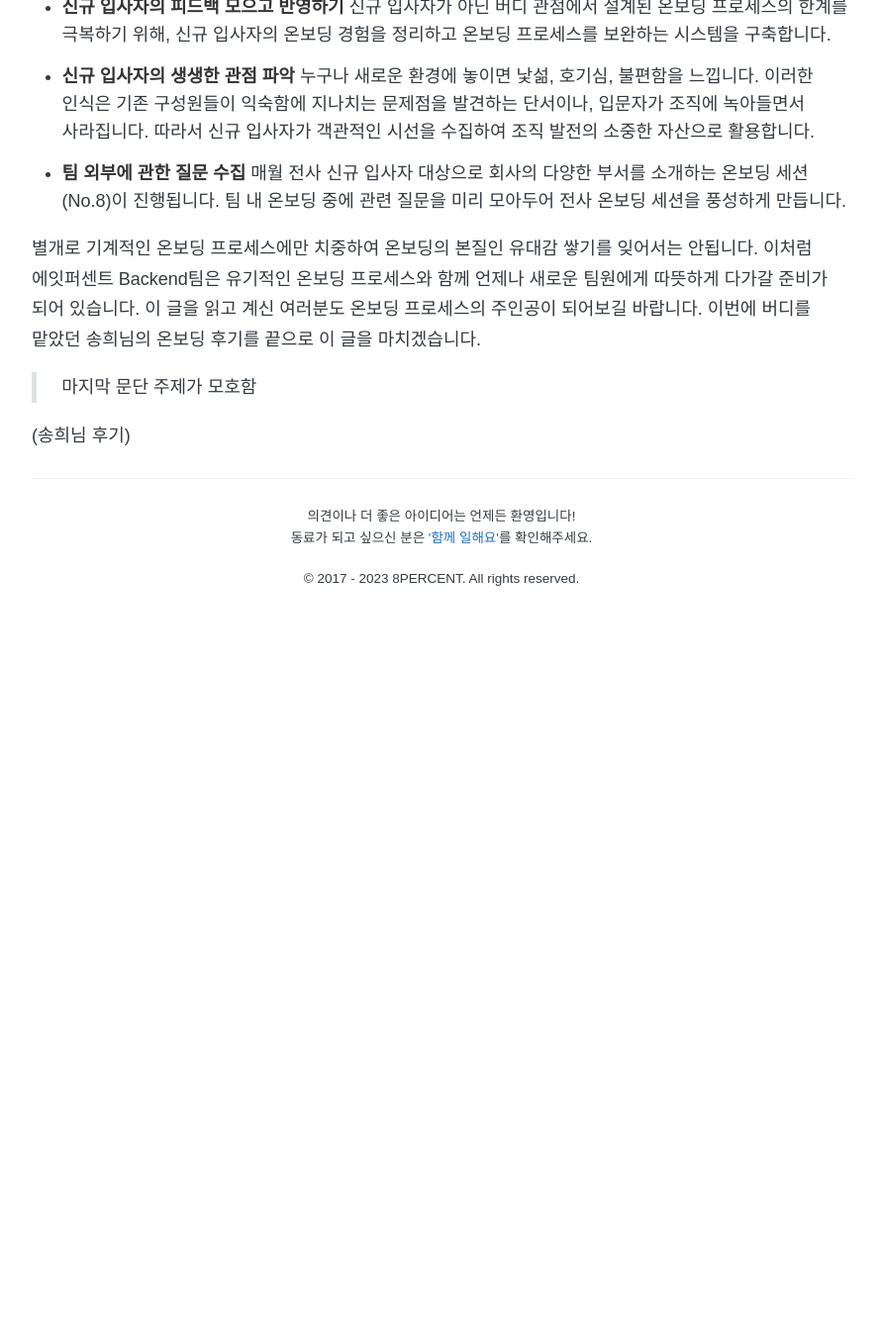
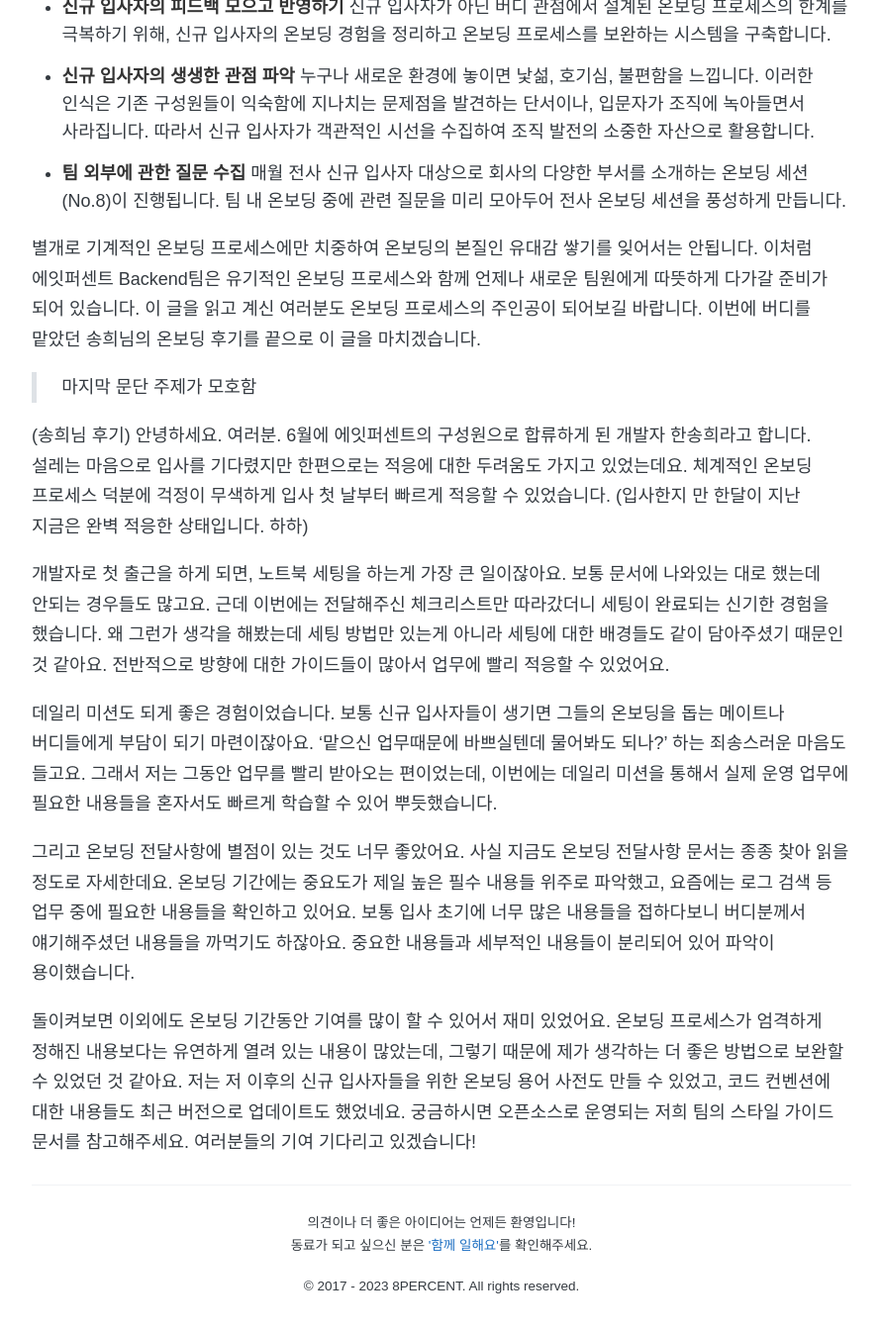
Before and after one commit to 8percent/8percent.github.io, a Jekyll site: the page built from _posts/2024-07-05-백엔드-온보딩-수립.md, in a window 1280 px wide and 1400 px high, scrolled down 8859 px. Shown: the top 1346 px of the window at 99% size, without its empty margins (194-1085 px from the left). Built offline with Jekyll 4.4.1, drawn with Linux system fonts in a browser that asks for light colours; some web fonts are replaced; before the commit the page ends 9545 px from its top, so only the background shows below that.

Commit message:
ADD: 송희님 후기
Co-authored-by: Songhee Han <83492367+song-hee-1@users.noreply.github.com>

```diff
--- a/_posts/2024-07-05-백엔드-온보딩-수립.md
+++ b/_posts/2024-07-05-백엔드-온보딩-수립.md
@@ -158,3 +158,12 @@ Backend팀 버디로서 팀에 특화된 추가 활동을 하고 있음
 > 마지막 문단 주제가 모호함
 
 (송희님 후기)
+안녕하세요. 여러분. 6월에 에잇퍼센트의 구성원으로 합류하게 된 개발자 한송희라고 합니다. 설레는 마음으로 입사를 기다렸지만 한편으로는 적응에 대한 두려움도 가지고 있었는데요. 체계적인 온보딩 프로세스 덕분에 걱정이 무색하게 입사 첫 날부터 빠르게 적응할 수  있었습니다. (입사한지 만 한달이 지난 지금은 완벽 적응한 상태입니다. 하하)
+
+개발자로 첫 출근을 하게 되면, 노트북 세팅을 하는게 가장 큰 일이잖아요. 보통 문서에 나와있는 대로 했는데 안되는 경우들도 많고요. 근데 이번에는 전달해주신 체크리스트만 따라갔더니 세팅이 완료되는 신기한 경험을 했습니다. 왜 그런가 생각을 해봤는데 세팅 방법만 있는게 아니라 세팅에 대한 배경들도 같이 담아주셨기 때문인 것 같아요. 전반적으로 방향에 대한 가이드들이 많아서 업무에 빨리 적응할 수 있었어요.
+
+데일리 미션도 되게 좋은 경험이었습니다. 보통 신규 입사자들이 생기면 그들의 온보딩을 돕는 메이트나 버디들에게 부담이 되기 마련이잖아요. '맡으신 업무때문에 바쁘실텐데 물어봐도 되나?' 하는 죄송스러운 마음도 들고요. 그래서 저는 그동안 업무를 빨리 받아오는 편이었는데, 이번에는 데일리 미션을 통해서 실제 운영 업무에 필요한 내용들을 혼자서도 빠르게 학습할 수 있어 뿌듯했습니다.
+
+그리고 온보딩 전달사항에 별점이 있는 것도 너무 좋았어요. 사실 지금도 온보딩 전달사항 문서는 종종 찾아 읽을 정도로 자세한데요. 온보딩 기간에는 중요도가 제일 높은 필수 내용들 위주로 파악했고, 요즘에는 로그 검색 등 업무 중에 필요한 내용들을 확인하고 있어요. 보통 입사 초기에 너무 많은 내용들을 접하다보니 버디분께서 얘기해주셨던 내용들을 까먹기도 하잖아요. 중요한 내용들과 세부적인 내용들이 분리되어 있어 파악이 용이했습니다.
+
+돌이켜보면 이외에도 온보딩 기간동안 기여를 많이 할 수 있어서 재미 있었어요. 온보딩 프로세스가 엄격하게 정해진 내용보다는 유연하게 열려 있는 내용이 많았는데, 그렇기 때문에 제가 생각하는 더 좋은 방법으로 보완할 수 있었던 것 같아요. 저는 저 이후의 신규 입사자들을 위한 온보딩 용어 사전도 만들 수 있었고, 코드 컨벤션에 대한 내용들도 최근 버전으로 업데이트도 했었네요. 궁금하시면 오픈소스로 운영되는 저희 팀의 스타일 가이드 문서를 참고해주세요. 여러분들의 기여 기다리고 있겠습니다!
```
